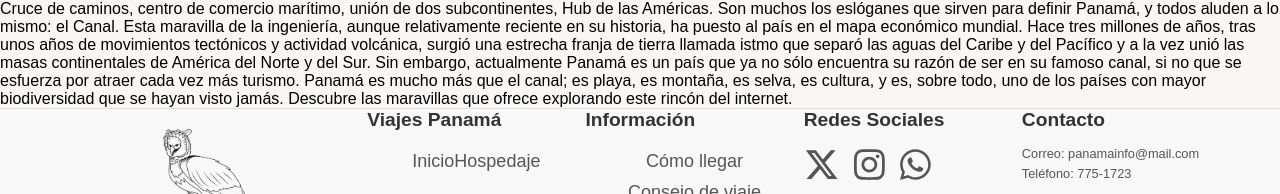
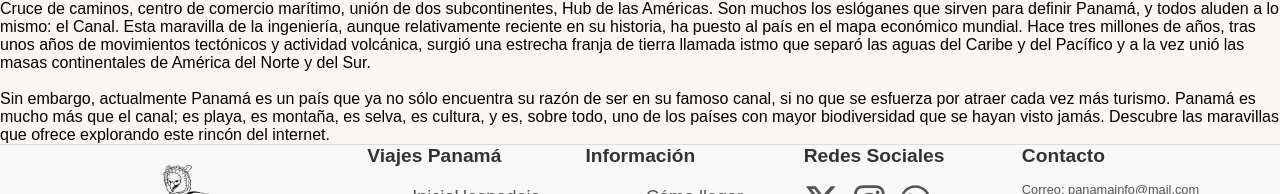
Before and after one commit to EdgarDaza/TurismoWeb, a React (Vite) app: page / in a window 1280 px wide. Shown: the part 555-749 px from the top of the page. Built offline with nearby package versions, Linux system fonts and the light colour scheme.

Commit message:
Cambios en App.jsx

```diff
--- a/src/App.css
+++ b/src/App.css
@@ -39,6 +39,13 @@
   padding: 2em;
 }
 
-.read-the-docs {
+.read-the-docs p{
   color: #888;
+  text-align: center;
+  justify-content: center;
+  margin: 60px 0 10px 0;
 }
+
+.h1{
+  text-align: center;
+}
--- a/src/App.jsx
+++ b/src/App.jsx
@@ -40,12 +40,21 @@ const [theme, setTheme] = useState('light');
     <div className='container'>
       <Header theme={theme} setTheme={setTheme}/>
       <iframe width="560" height="315" src="https://www.youtube.com/embed/jYdaQJzcAcw?si=wHE7c9d9PP9Gown-" title="YouTube video player" frameborder="0" allow="accelerometer; autoplay; clipboard-write; encrypted-media; gyroscope; picture-in-picture; web-share" referrerpolicy="strict-origin-when-cross-origin" allowfullscreen></iframe>
-      <h1>¡HISTORIA!</h1>
+      <h1>¡HISTORIA!<br/></h1>
 
       <p className="read-the-docs">
-      Cruce de caminos, centro de comercio marítimo, unión de dos subcontinentes, Hub de las Américas. Son muchos los eslóganes que sirven para definir Panamá, y todos aluden a lo mismo: el Canal. Esta maravilla de la ingeniería, aunque relativamente reciente en su historia, ha puesto al país en el mapa económico mundial. Hace tres millones de años, tras unos años de movimientos tectónicos y actividad volcánica, surgió una estrecha franja de tierra llamada istmo que separó las aguas del Caribe y del Pacífico y a la vez unió las masas continentales de América del Norte y del Sur.
+      Cruce de caminos, centro de comercio marítimo, unión de dos subcontinentes, Hub de las Américas. Son muchos los eslóganes
+      que sirven para definir Panamá, y todos aluden a lo mismo: el Canal. Esta maravilla de la ingeniería, aunque
+      relativamente reciente en su historia, ha puesto al país en el mapa económico mundial. Hace tres millones de años,
+      tras unos años de movimientos tectónicos y actividad volcánica, surgió una estrecha franja de tierra llamada istmo que separó
+      las aguas del Caribe y del Pacífico y a la vez unió las masas continentales de América del Norte y del Sur.<br/><br/>
+      </p>
 
-Sin embargo, actualmente Panamá es un país que ya no sólo encuentra su razón de ser en su famoso canal, si no que se esfuerza por atraer cada vez más turismo. Panamá es mucho más que el canal; es playa, es montaña, es selva, es cultura, y es, sobre todo, uno de los países con mayor biodiversidad que se hayan visto jamás. Descubre las maravillas que ofrece explorando este rincón del internet.
+      <p className="read-the-docs">
+      Sin embargo, actualmente Panamá es un país que ya no sólo encuentra su razón de ser en su famoso canal,
+      si no que se esfuerza por atraer cada vez más turismo. Panamá es mucho más que el canal; es playa, es montaña,
+      es selva, es cultura, y es, sobre todo, uno de los países con mayor biodiversidad que se hayan visto jamás.
+      Descubre las maravillas que ofrece explorando este rincón del internet.
       </p>
       <Footer/>
     </div>
```
